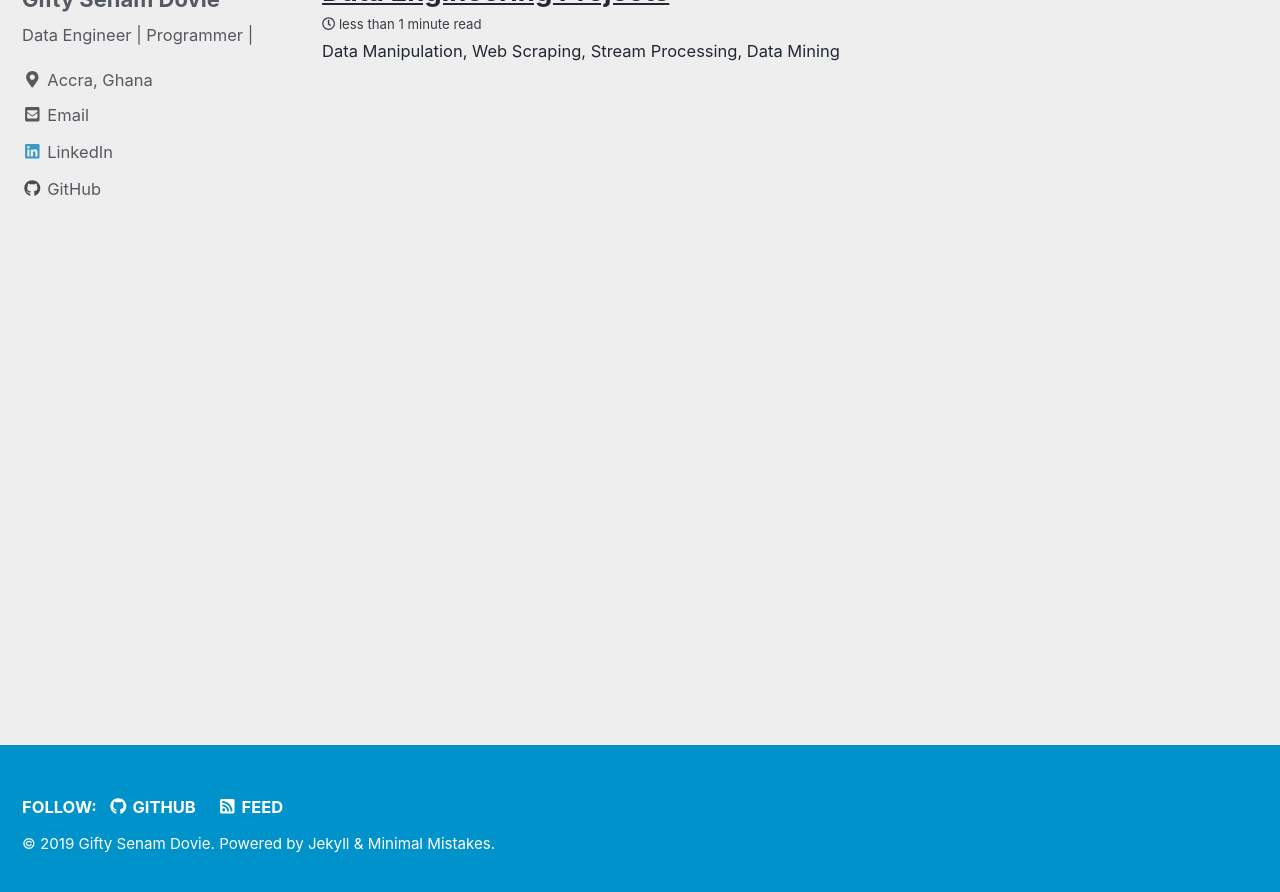
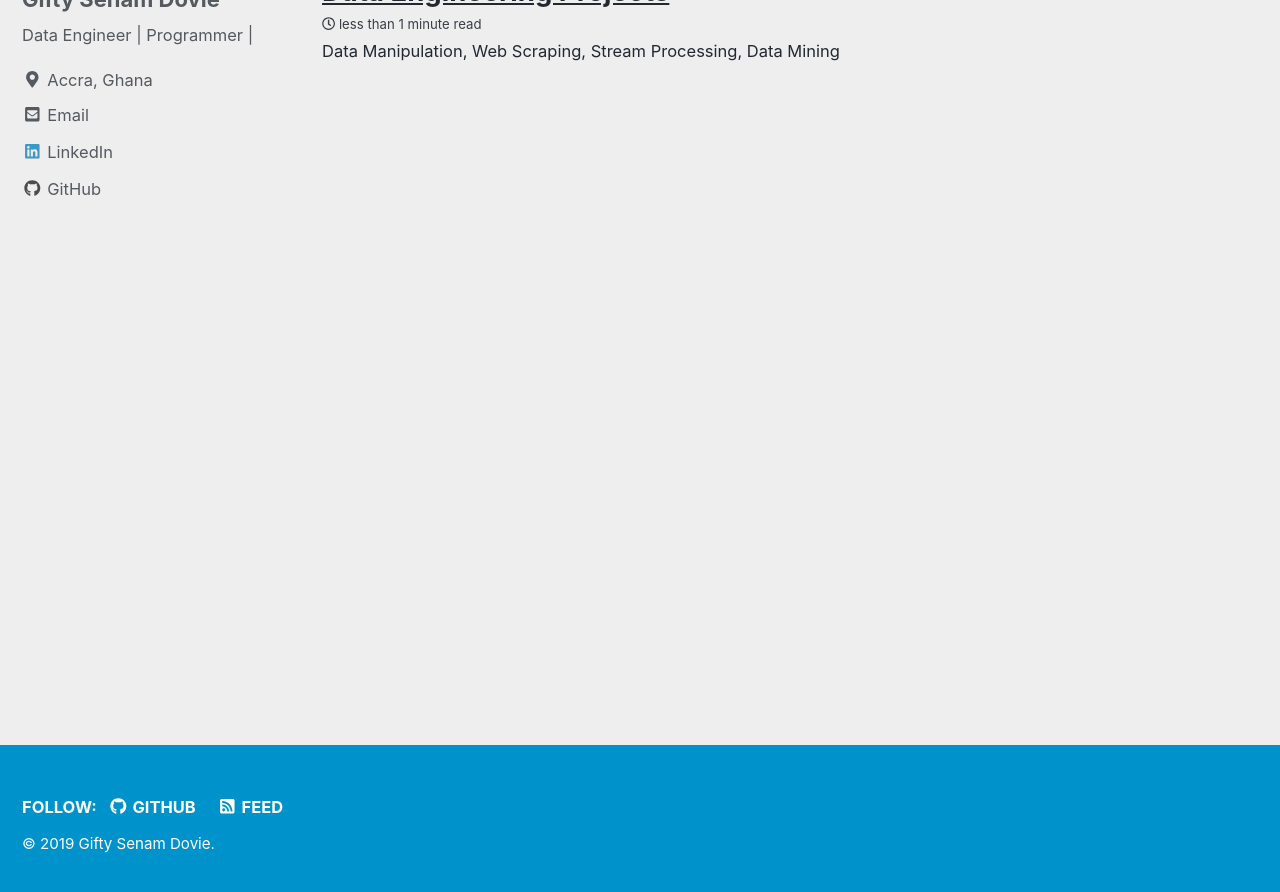
Before and after one commit to EnaSmoak/EnaSmoak.github.io, a Jekyll site: the page built from index.html, in a window 1280 px wide and 900 px high, scrolled down 580 px. Shown: the top 892 px of the window. Built offline with Jekyll 4.4.1, drawn with Linux system fonts in a browser that asks for light colours; nearby versions of some CDN libraries; the list of posts is cut into pages by our own code.

Commit message:
fix footer

```diff
--- a/_includes/footer.html
+++ b/_includes/footer.html
@@ -1,25 +1,54 @@
 <div class="page__footer-follow">
   <ul class="social-icons">
     {% if site.data.ui-text[site.locale].follow_label %}
-      <li><strong>{{ site.data.ui-text[site.locale].follow_label }}</strong></li>
+    <li><strong>{{ site.data.ui-text[site.locale].follow_label }}</strong></li>
+    {% endif %} {% if site.twitter.username %}
+    <li>
+      <a href="https://twitter.com/{{ site.twitter.username }}"
+        ><i class="fab fa-fw fa-twitter-square" aria-hidden="true"></i>
+        Twitter</a
+      >
+    </li>
+    {% endif %} {% if site.facebook.username %}
+    <li>
+      <a href="https://www.facebook.com/{{ site.facebook.username }}"
+        ><i class="fab fa-fw fa-facebook-square" aria-hidden="true"></i>
+        Facebook</a
+      >
+    </li>
+    {% endif %} {% if site.author.github %}
+    <li>
+      <a href="https://github.com/{{ site.author.github }}"
+        ><i class="fab fa-fw fa-github" aria-hidden="true"></i> GitHub</a
+      >
+    </li>
+    {% endif %} {% if site.author.gitlab %}
+    <li>
+      <a href="https://gitlab.com/{{ site.author.gitlab }}"
+        ><i class="fab fa-fw fa-gitlab" aria-hidden="true"></i> Gitlab</a
+      >
+    </li>
+    {% endif %} {% if site.author.bitbucket %}
+    <li>
+      <a href="https://bitbucket.org/{{ site.author.bitbucket }}"
+        ><i class="fab fa-fw fa-bitbucket" aria-hidden="true"></i> Bitbucket</a
+      >
+    </li>
     {% endif %}
-    {% if site.twitter.username %}
-      <li><a href="https://twitter.com/{{ site.twitter.username }}"><i class="fab fa-fw fa-twitter-square" aria-hidden="true"></i> Twitter</a></li>
-    {% endif %}
-    {% if site.facebook.username %}
-      <li><a href="https://www.facebook.com/{{ site.facebook.username }}"><i class="fab fa-fw fa-facebook-square" aria-hidden="true"></i> Facebook</a></li>
-    {% endif %}
-    {% if site.author.github %}
-      <li><a href="https://github.com/{{ site.author.github }}"><i class="fab fa-fw fa-github" aria-hidden="true"></i> GitHub</a></li>
-    {% endif %}
-    {% if site.author.gitlab %}
-      <li><a href="https://gitlab.com/{{ site.author.gitlab }}"><i class="fab fa-fw fa-gitlab" aria-hidden="true"></i> Gitlab</a></li>
-    {% endif %}
-    {% if site.author.bitbucket %}
-      <li><a href="https://bitbucket.org/{{ site.author.bitbucket }}"><i class="fab fa-fw fa-bitbucket" aria-hidden="true"></i> Bitbucket</a></li>
-    {% endif %}
-    <li><a href="{% if site.atom_feed.path %}{{ site.atom_feed.path }}{% else %}{{ '/feed.xml' | absolute_url }}{% endif %}"><i class="fas fa-fw fa-rss-square" aria-hidden="true"></i> {{ site.data.ui-text[site.locale].feed_label | default: "Feed" }}</a></li>
+    <li>
+      <a
+        href="{% if site.atom_feed.path %}{{ site.atom_feed.path }}{% else %}{{ '/feed.xml' | absolute_url }}{% endif %}"
+        ><i class="fas fa-fw fa-rss-square" aria-hidden="true"></i> {{
+        site.data.ui-text[site.locale].feed_label | default: "Feed" }}</a
+      >
+    </li>
   </ul>
 </div>
 
-<div class="page__footer-copyright">&copy; {{ site.time | date: '%Y' }} {{ site.name | default: site.title }}. {{ site.data.ui-text[site.locale].powered_by | default: "Powered by" }} <a href="https://jekyllrb.com" rel="nofollow">Jekyll</a> &amp; <a href="https://mademistakes.com/work/minimal-mistakes-jekyll-theme/" rel="nofollow">Minimal Mistakes</a>.</div>
+<div class="page__footer-copyright">
+  &copy; {{ site.time | date: '%Y' }} {{ site.name | default: site.title }}.
+</div>
+
+<!--
+  "{{ site.data.ui-text[site.locale].powered_by | default: "Powered by" }} <a href="https://jekyllrb.com" rel="nofollow">Jekyll</a> &amp; <a href="https://mademistakes.com/work/minimal-mistakes-jekyll-theme/" rel="nofollow">Minimal Mistakes</a>."
+-->
```
